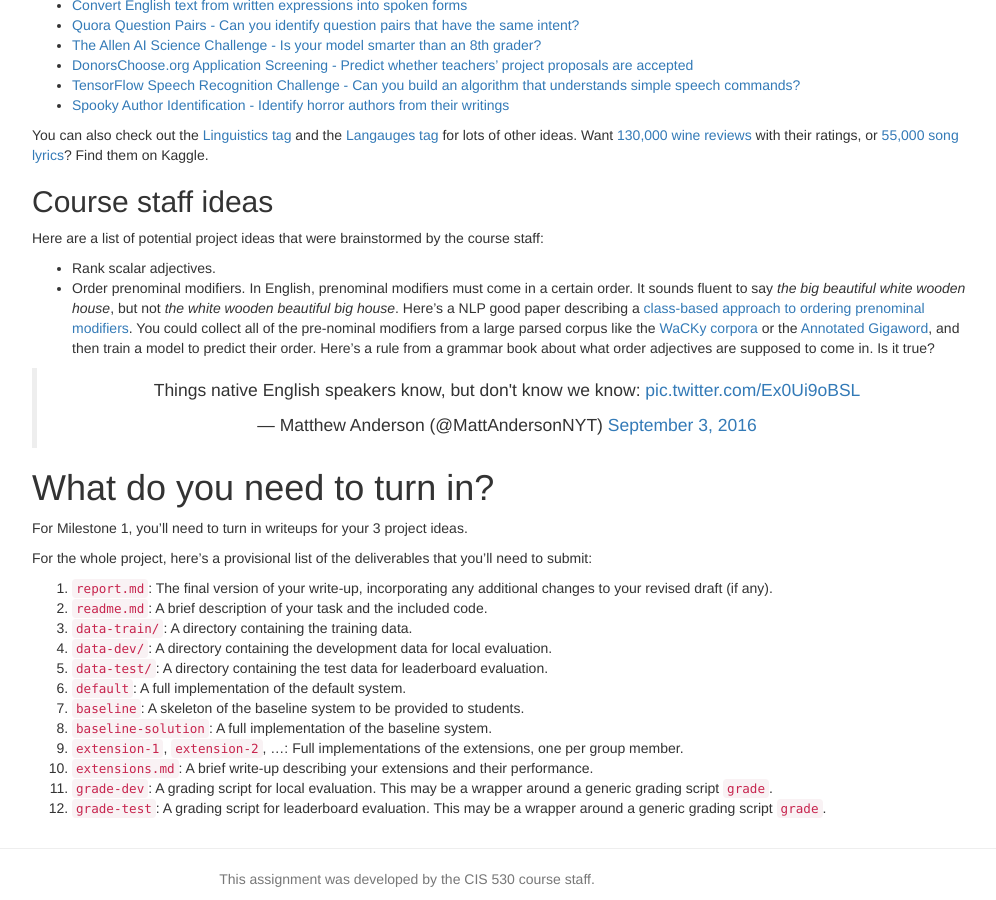
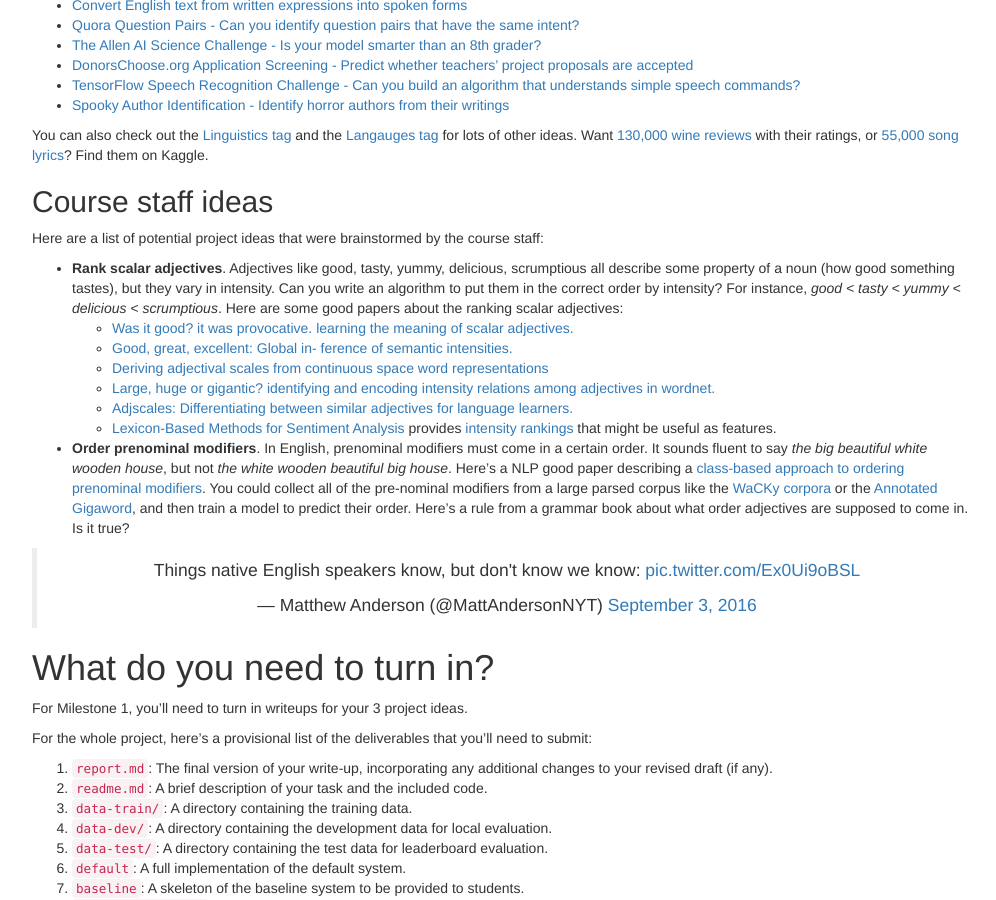
Before and after one commit to computational-linguistics-class/computational-linguistics-class.github.io, a Jekyll site: the page built from term-project.md, in a window 1280 px wide and 900 px high, scrolled down 3679 px. Shown: the whole window, without its empty margins (233-1229 px from the left). Built offline with Jekyll 4.4.1, drawn with Linux system fonts in a browser that asks for light colours; nearby versions of some CDN libraries; a script that is not in the unit is left out; comment, search, counter and statistics services are not loaded.

Commit message:
Rank scalar adjectives

```diff
--- a/term-project.md
+++ b/term-project.md
@@ -252,8 +252,15 @@ You can also check out the [Linguistics tag](https://www.kaggle.com/tags/linguis
 ## Course staff ideas
 
 Here are a list of potential project ideas that were brainstormed by the course staff:
-* Rank scalar adjectives.
-* Order prenominal modifiers. In English, prenominal modifiers must come in a certain order.   It sounds fluent to say *the big beautiful white wooden house*, but not *the white wooden beautiful big house*.  Here's a NLP good paper describing a [class-based approach to ordering prenominal modifiers](http://www.aclweb.org/old_anthology/W/W09/W09-0608.pdf).
+* __Rank scalar adjectives__. Adjectives like good, tasty, yummy, delicious, scrumptious all describe some property of a noun (how good something tastes), but they vary in intensity.  Can you write an algorithm to put them in the correct order by intensity?  For instance, *good < tasty < yummy < delicious < scrumptious*.  Here are some good papers about the ranking scalar adjectives:
+  * [Was it good? it was provocative. learning the meaning of scalar adjectives.](https://aclanthology.info/pdf/P/P10/P10-1018.pdf)
+  * [Good, great, excellent: Global in- ference of semantic intensities.](https://www.cs.unc.edu/~mbansal/papers/tacl_acl13_semanticIntensity.pdf)
+  * [Deriving adjectival scales from continuous space word representations](http://aclweb.org/anthology//D/D13/D13-1169.pdf)
+  * [Large, huge or gigantic? identifying and encoding intensity relations among adjectives in wordnet.](https://link.springer.com/content/pdf/10.1007%2Fs10579-012-9212-1.pdf)
+  * [Adjscales: Differentiating between similar adjectives for language learners.](http://zzz.cl.cs.titech.ac.jp/_media/publication/639.pdf)
+  * [Lexicon-Based Methods for Sentiment Analysis](https://www.mitpressjournals.org/doi/abs/10.1162/COLI_a_00049) provides [intensity rankings](https://github.com/sfu-discourse-lab/SO-CAL/blob/master/Resources/dictionaries/English/adj_dictionary1.11.txt) that might be useful as features.
+
+* __Order prenominal modifiers__. In English, prenominal modifiers must come in a certain order.   It sounds fluent to say *the big beautiful white wooden house*, but not *the white wooden beautiful big house*.  Here's a NLP good paper describing a [class-based approach to ordering prenominal modifiers](http://www.aclweb.org/old_anthology/W/W09/W09-0608.pdf).
 You could collect all of the pre-nominal modifiers from a large parsed corpus like the [WaCKy corpora](http://wacky.sslmit.unibo.it/doku.php?id=corpora) or the [Annotated Gigaword](https://catalog.ldc.upenn.edu/ldc2012t21), and then train a model to predict their order.   Here's a rule from a grammar book about what order adjectives are supposed to come in.  Is it true?
  <blockquote align="center" class="twitter-tweet" data-lang="en"><p lang="en" dir="ltr">Things native English speakers know, but don&#39;t know we know: <a href="https://t.co/Ex0Ui9oBSL">pic.twitter.com/Ex0Ui9oBSL</a></p>&mdash; Matthew Anderson (@MattAndersonNYT) <a href="https://twitter.com/MattAndersonNYT/status/772002757222002688?ref_src=twsrc%5Etfw">September 3, 2016</a></blockquote> <script async src="https://platform.twitter.com/widgets.js" charset="utf-8"></script>
 
```
